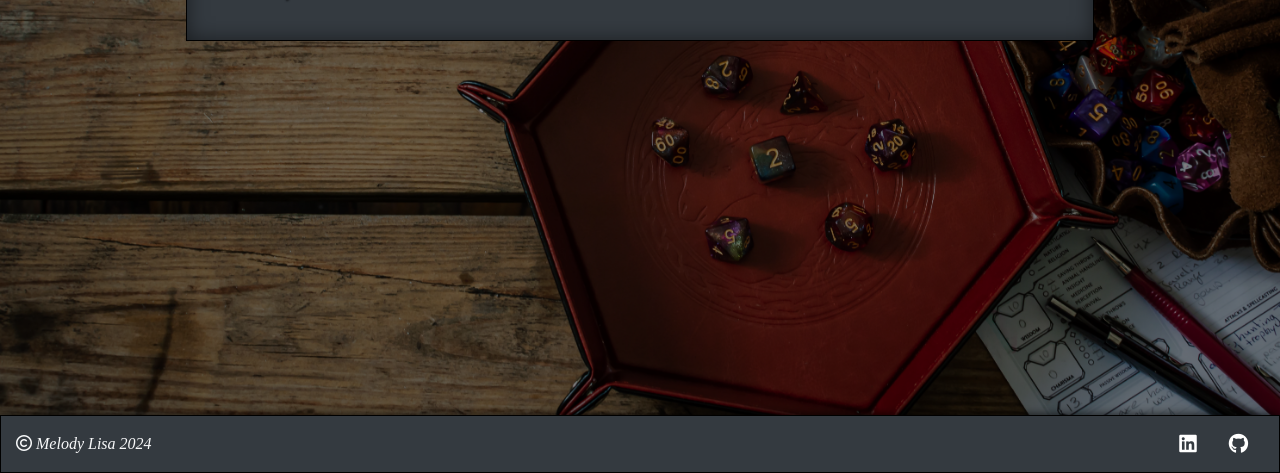
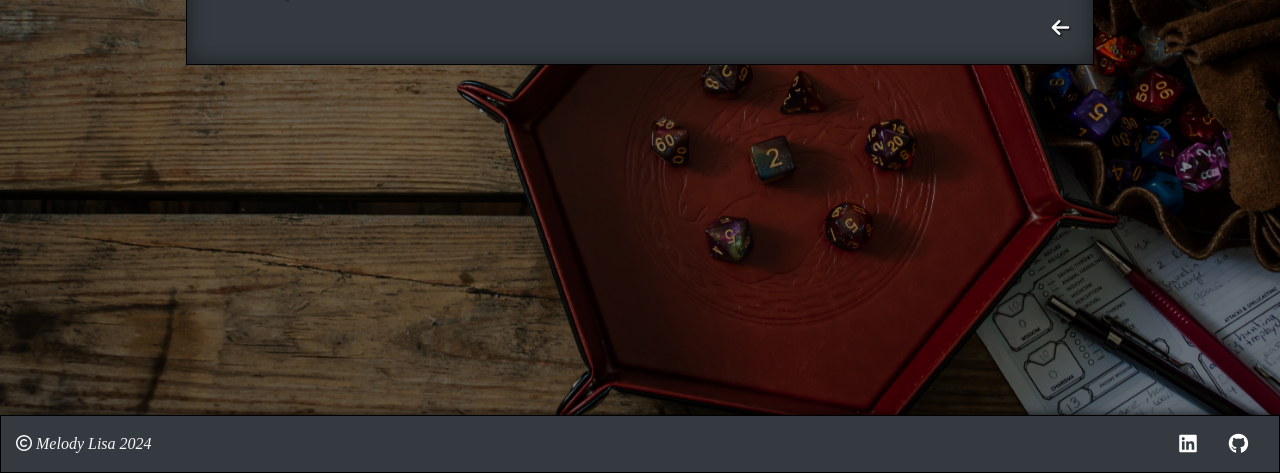
Before and after one commit to Melody-Lisa/roll-resin, a Django app: template news/templates/news/news_item.html in a window 1280 px wide. Shown: the part 327-800 px from the top of the page. Run offline with Django 3.2, Linux system fonts and the light colour scheme; the template is opened without the code that fills it, so the values that code supplies are empty; parts of the project's set-up code (start-up, migrations or seed data) failed here and were passed over; some libraries are stand-ins or nearby versions; some web fonts are replaced.

Commit message:
Add back to nees icon

```diff
--- a/news/templates/news/news_item.html
+++ b/news/templates/news/news_item.html
@@ -33,6 +33,11 @@
                             <small class="text-muted text-green">Created by {{ news_item.user }} on
                                 {{ news_item.create_date|date:"F j, Y" }}</small>
                         </div>
+                        <div class="text-right">
+                            <a href="{% url 'news_items' %}">
+                                <i class="fa-solid fa-arrow-left btn-up fa-lg"></i>
+                            </a>
+                        </div>
                     </div>
                     {% if request.user.is_superuser %}
                     <p class="mb-0 text-end">
```
